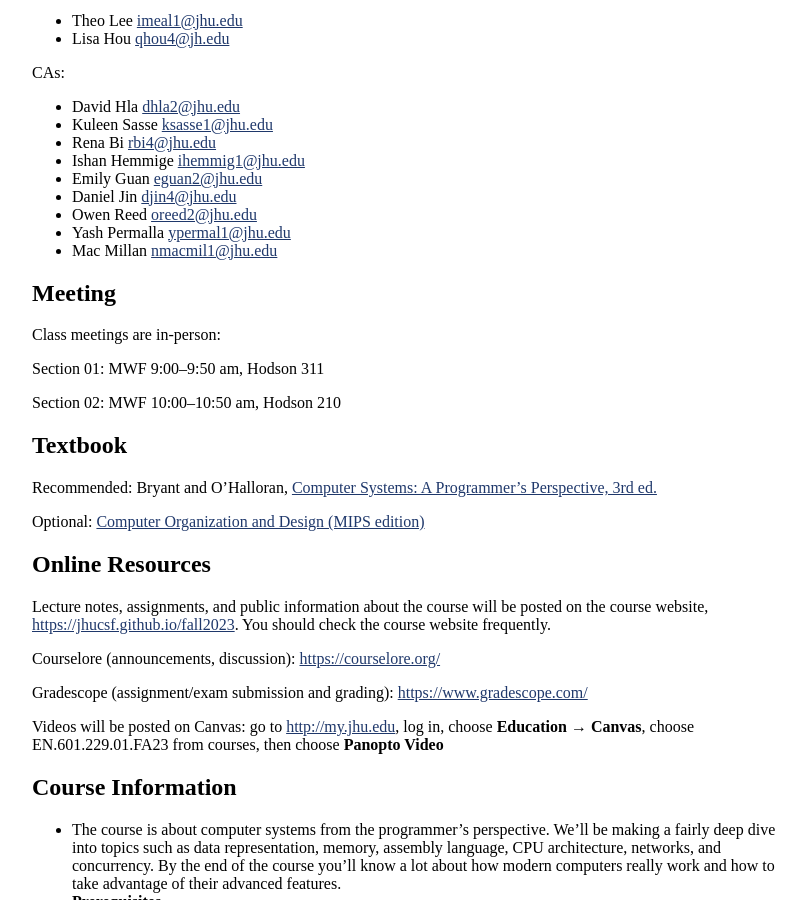
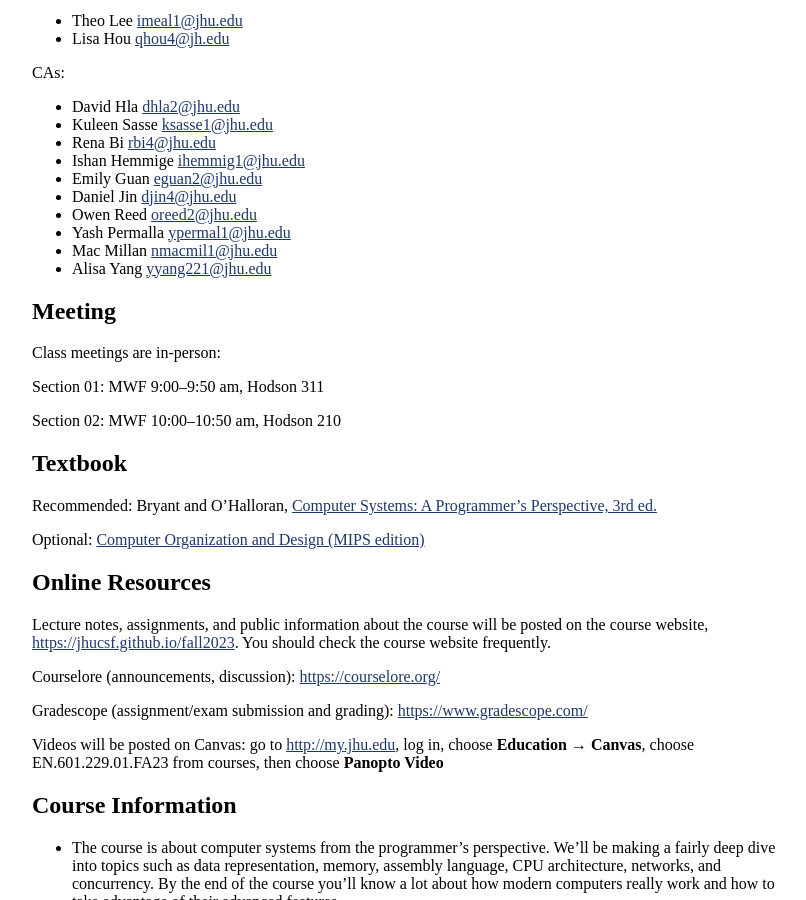
Before and after one commit to jhucsf/fall2023, a Jekyll site: the page built from syllabus.md, in a window 1280 px wide and 900 px high, scrolled down 558 px. Shown: the whole window, without its empty margins (224-1030 px from the left). Built offline with Jekyll 4.4.1, drawn with Linux system fonts in a browser that asks for light colours.

Commit message:
add Alisa to list of CAs

```diff
--- a/syllabus.md
+++ b/syllabus.md
@@ -39,6 +39,7 @@ CAs:
 * Owen Reed <oreed2@jhu.edu>
 * Yash Permalla <ypermal1@jhu.edu>
 * Mac Millan <nmacmil1@jhu.edu>
+* Alisa Yang <yyang221@jhu.edu>
 
 ## Meeting
 
```
